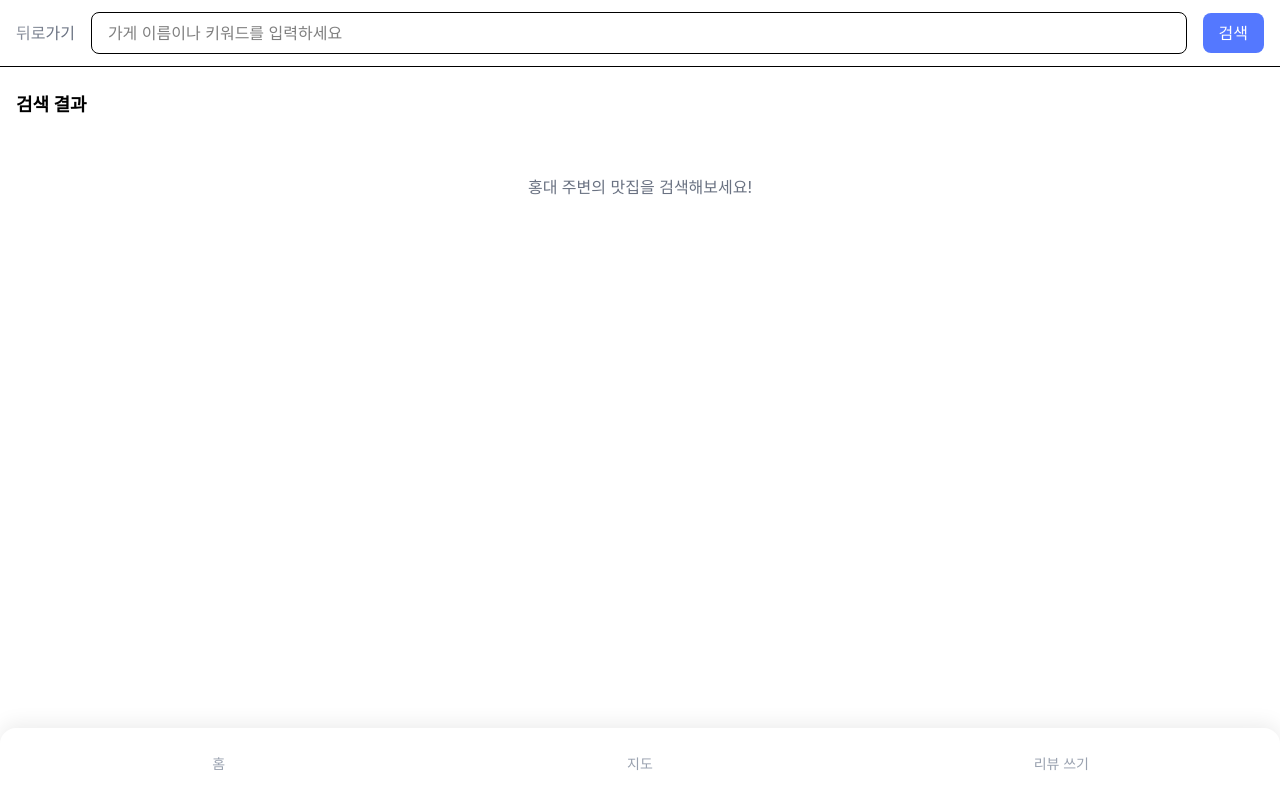
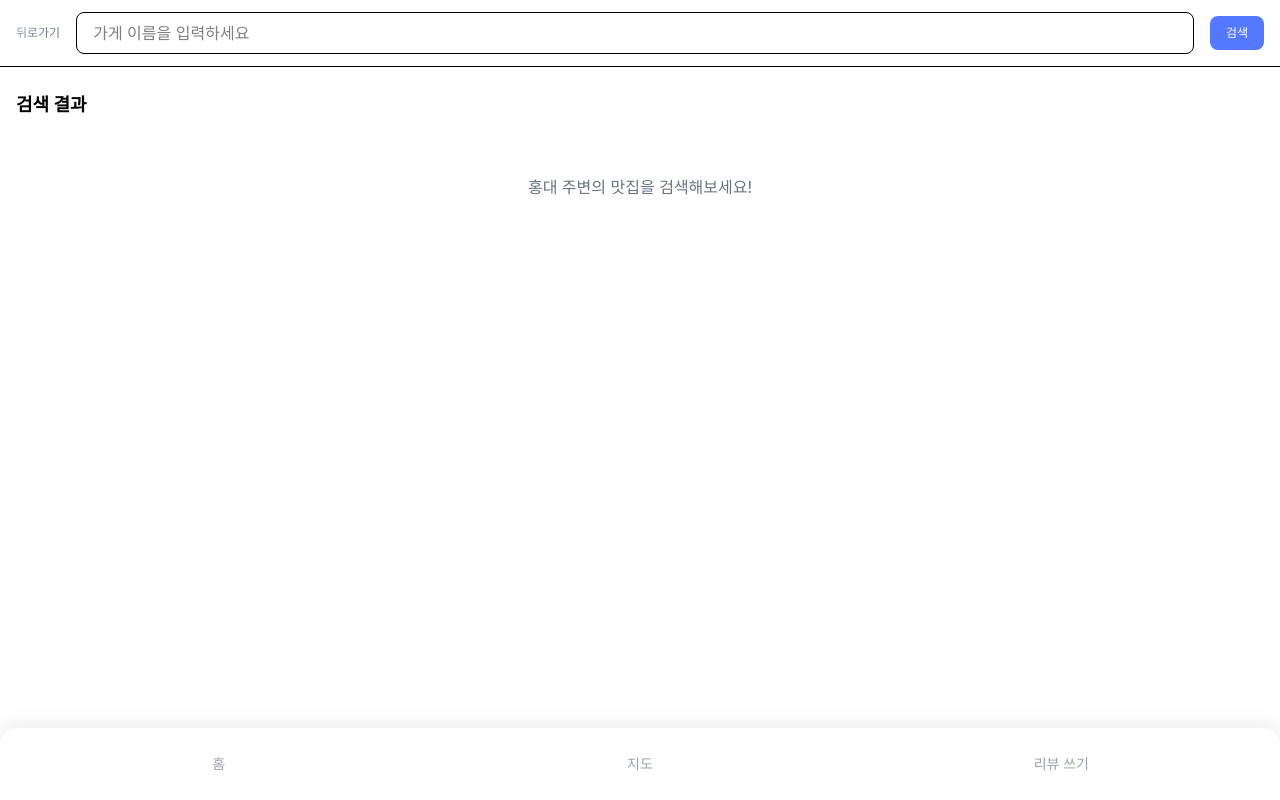
Before and after one commit to YJ0623/yj0623_portfolio, a Next.js app: page /side-projects/hongik-map/search in a window 1280 px wide. Built offline with nearby package versions, Linux system fonts and the light colour scheme; a web font is replaced by a local one.

Commit message:
fix: ui 밀림 현상 수정

```diff
--- a/src/app/side-projects/hongik-map/search/page.tsx
+++ b/src/app/side-projects/hongik-map/search/page.tsx
@@ -25,12 +25,12 @@ export default function SearchPage() {
         <main className="min-h-screen bg-white">
             <form
                 onSubmit={handleSearch}
-                className="flex items-center px-4 py-3 border-b"
+                className="flex items-center flex-nowrap px-4 py-3 border-b"
             >
                 <button
                     type="button"
                     onClick={() => router.push('/side-projects/hongik-map')}
-                    className="text-gray-500 hover:text-gray-700 transition"
+                    className="text-gray-500 text-[12px] hover:text-gray-700 transition shrink-0"
                 >
                     뒤로가기
                 </button>
@@ -38,12 +38,12 @@ export default function SearchPage() {
                     type="text"
                     value={searchQuery}
                     onChange={(e) => setSearchQuery(e.target.value)}
-                    placeholder="가게 이름이나 키워드를 입력하세요"
+                    placeholder="가게 이름을 입력하세요"
                     className="flex-1 mx-4 px-4 py-2 border rounded-lg focus:outline-none focus:ring-2 focus:ring-blue-500"
                 />
                 <button
                     type="submit"
-                    className="bg-[#5478FF] text-white px-4 py-2 rounded-lg hover:bg-blue-600 transition"
+                    className="bg-[#5478FF] text-white px-4 py-2 rounded-lg hover:bg-blue-600 transition text-[12px] shrink-0"
                 >
                     검색
                 </button>
--- a/src/app/side-projects/hongik-map/write/page.tsx
+++ b/src/app/side-projects/hongik-map/write/page.tsx
@@ -131,18 +131,18 @@ export default function ReviewWritePage() {
                 <div className="bg-white min-h-screen">
                     <form
                         onSubmit={handleSearch}
-                        className="flex items-center px-4 py-3 border-b border-gray-300"
+                        className="flex flex-nowrap items-center px-4 py-3 border-b border-gray-300"
                     >
                         <input
                             type="text"
                             value={searchQuery}
                             onChange={(e) => setSearchQuery(e.target.value)}
                             placeholder="리뷰를 작성할 가게를 검색하세요!"
-                            className="flex-1 mx-4 px-4 py-2 border rounded-full border-gray-300"
+                            className="flex-1 mr-3 px-4 py-2 border rounded-full border-gray-300 min-w-0"
                         />
                         <button
                             type="submit"
-                            className="bg-blue-500 text-white px-4 py-2 rounded-lg hover:bg-blue-600 transition"
+                            className="bg-blue-500 text-white px-4 py-2 rounded-lg hover:bg-blue-600 transition shrink-0 whitespace-nowrap"
                         >
                             검색
                         </button>
```
